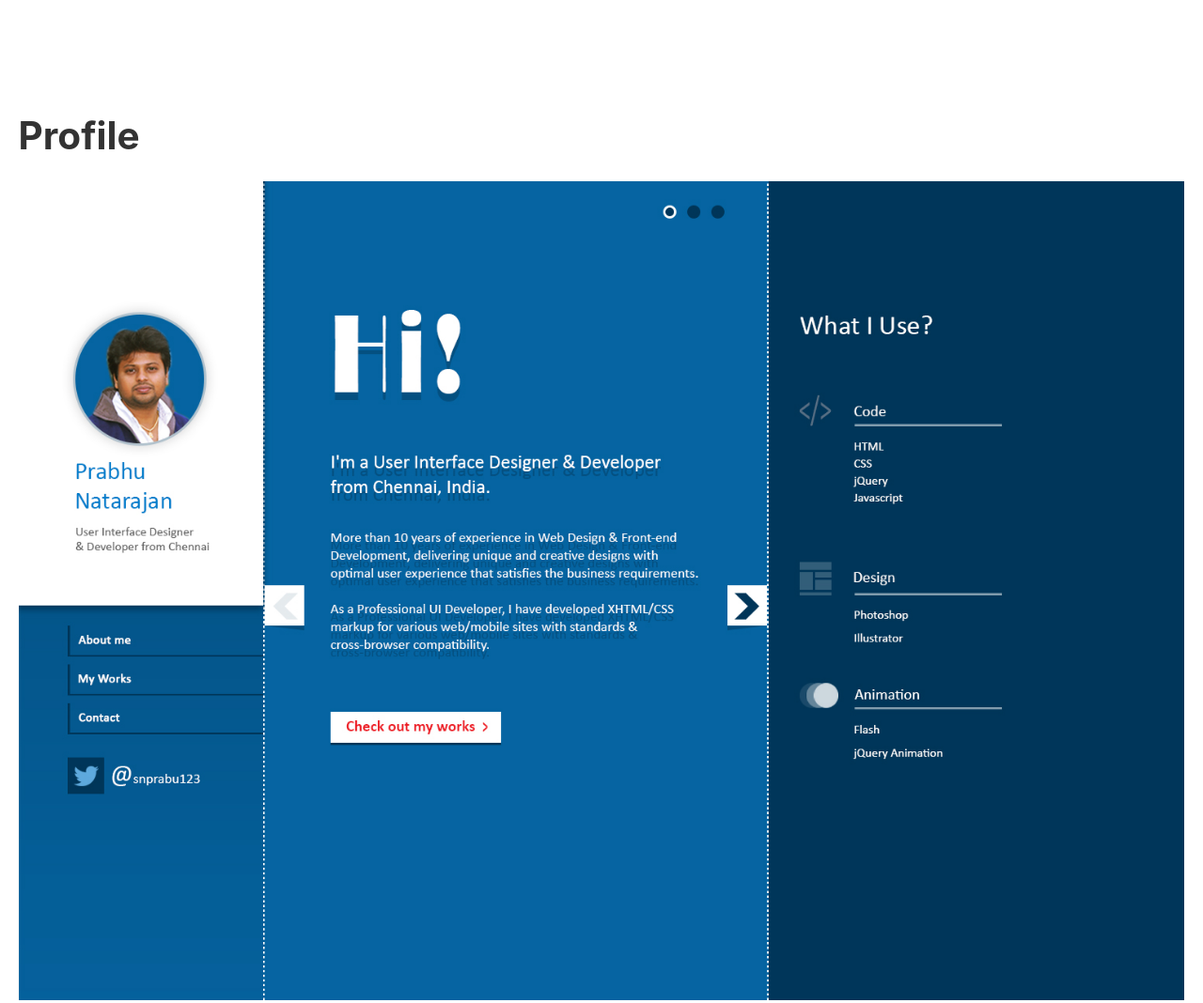
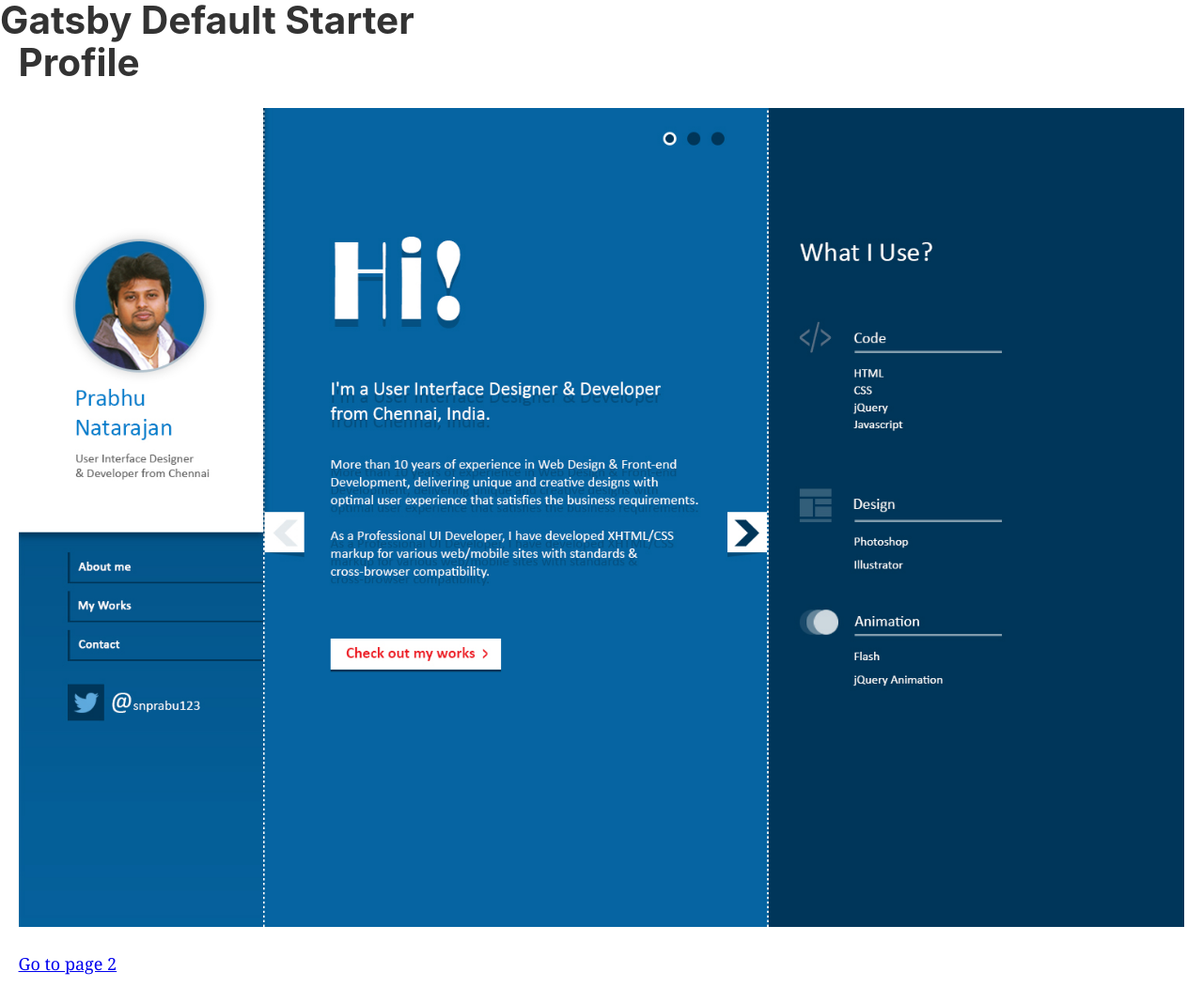
Before and after one commit to snprabu/demo, a Gatsby site: page / in a window 1280 px wide. Shown: the top 1068 px of the page at 94% size. Built offline with nearby package versions, Linux system fonts and the light colour scheme; Gatsby itself is replaced by a stand-in of ours.

Commit message:
update
update

```diff
--- a/src/components/header.js
+++ b/src/components/header.js
@@ -3,29 +3,10 @@
 import React from 'react'
 
 const Header = ({ siteTitle }) => (
-  <div
-    style={{
-      background: 'white',
-      marginBottom: '1.45rem',
-    }}
-  >
-    <div
-      style={{
-        margin: '0 auto',
-        maxWidth: 960,
-        padding: '1.45rem 1.0875rem',
-      }}
-    >
+  <div>
+    <div>
       <h1 style={{ margin: 0 }}>
-        <Link
-          to="/"
-          style={{
-            color: 'white',
-            textDecoration: 'none',
-          }}
-        >
-          {siteTitle}
-        </Link>
+		{siteTitle}
       </h1>
     </div>
   </div>
--- a/src/components/image.js
+++ b/src/components/image.js
@@ -19,7 +19,7 @@
       query {
         placeholderImage: file(relativePath: { eq: "profile_v1.jpg" }) {
           childImageSharp {
-            fluid(maxWidth: 1400) {
+            fluid(maxWidth: "100%") {
               ...GatsbyImageSharpFluid
             }
           }
--- a/src/components/layout.js
+++ b/src/components/layout.js
@@ -32,6 +32,7 @@
         <div
           style={{
             margin: '0 auto',
+            maxWidth: "100%",
             padding: '0px 1.0875rem 1.45rem',
             paddingTop: 0,
           }}
```
